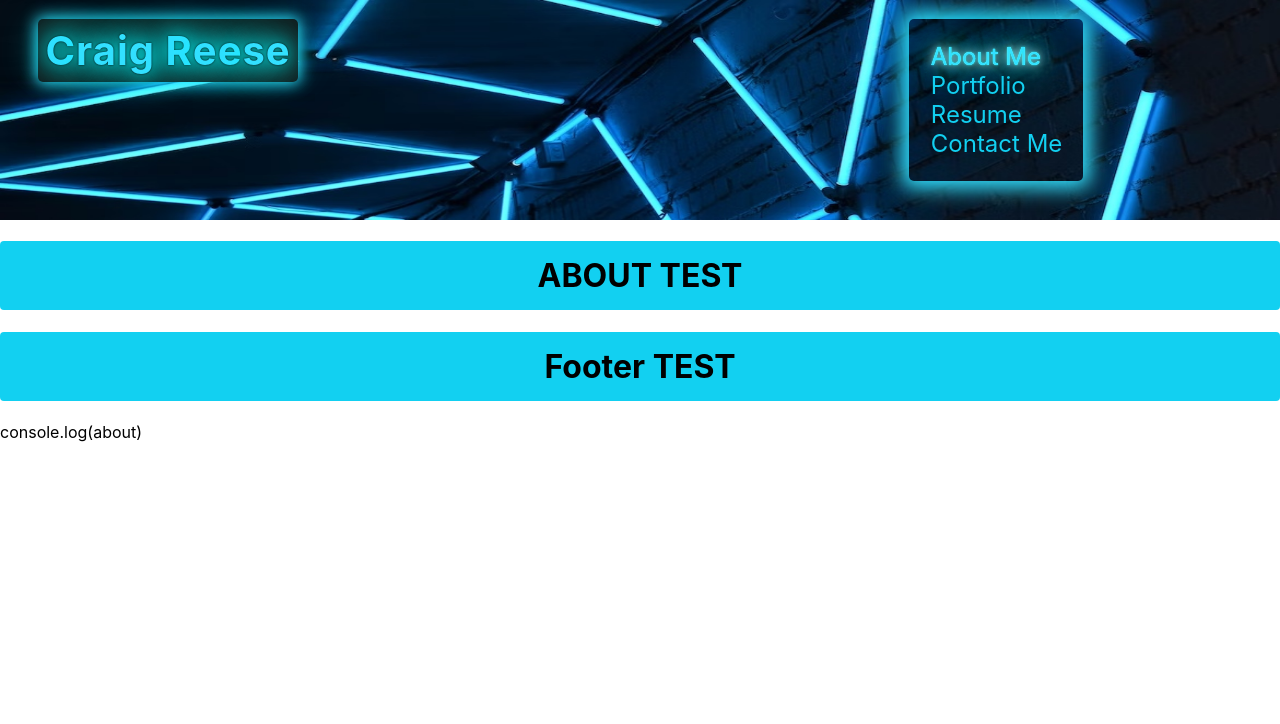
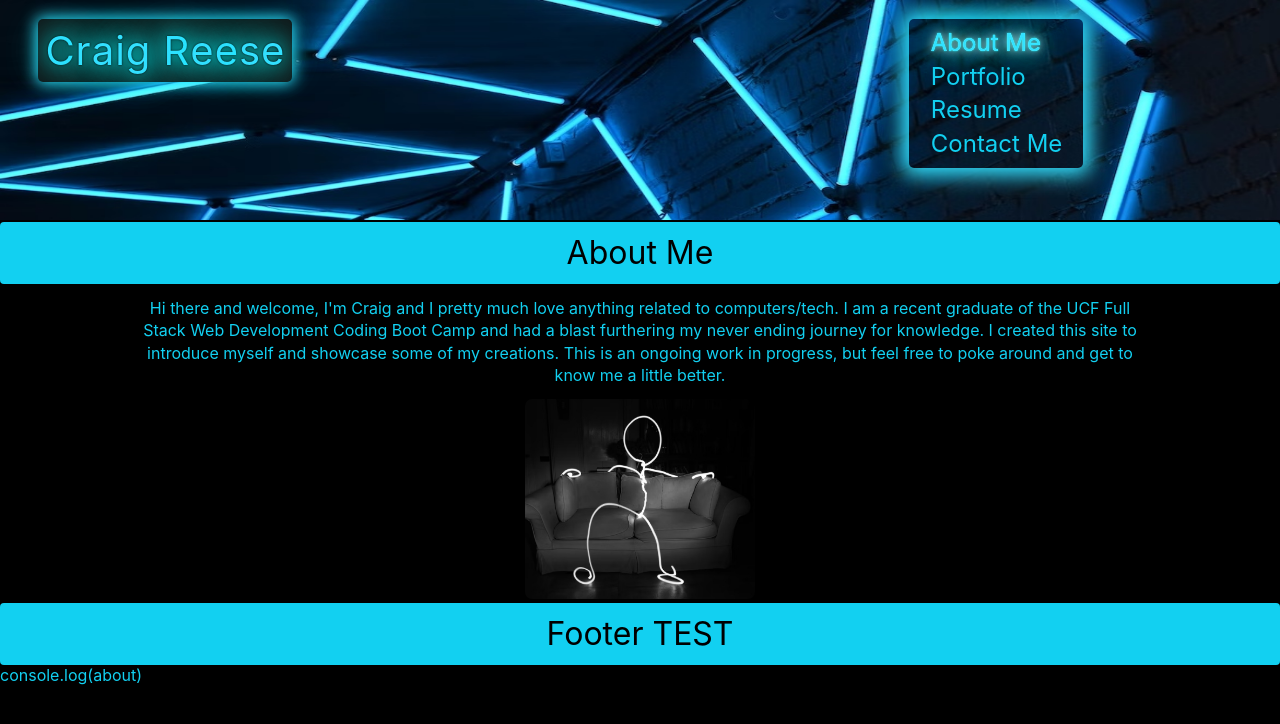
Before and after one commit to Stickkman/StickkmansReactPortfolio20, a React (Create React App) app: page / in a window 1280 px wide. Shown: the top 724 px of the page. Built offline with nearby package versions, Linux system fonts and the light colour scheme.

Commit message:
added text, avatar, and styling content to about component, updated doc title, added reset file, and modified fonts.

```diff
--- a/public/index.html
+++ b/public/index.html
@@ -24,7 +24,7 @@
       work correctly both with client-side routing and a non-root public URL.
       Learn how to configure a non-root public URL by running `npm run build`.
     -->
-    <title>React App</title>
+    <title>Stickkman | Craig Reese Portfolio</title>
   </head>
   <body>
     <noscript>You need to enable JavaScript to run this app.</noscript>
--- a/src/components/pages/About.js
+++ b/src/components/pages/About.js
@@ -1,8 +1,26 @@
 import React from 'react';
 
+import '../../style/About.css';
+import Craig from '../../assets/images/Craig.jpg'; // replace w better current pic later
+
+// ToDo:
+// - write a better paragraph in aboutText section, maybe include certs?
+// - onClick backglow, other animation method on page switch
+// - popup box of skills learned
 
 export default function About() {
     return (
-        <div><h1>ABOUT TEST</h1> </div>
+        <div className='pageWrapper'>
+            <h1>About Me</h1>
+
+            <p className='aboutText'>
+            Hi there and welcome,
+            I'm Craig and I pretty much love anything related to computers/tech.  I am a recent graduate of
+            the UCF Full Stack Web Development Coding Boot Camp and had a blast furthering my never ending journey
+            for knowledge.  I created this site to introduce myself and showcase some of my creations.
+            This is an ongoing work in progress, but feel free to poke around and get to know me a little better.
+            </p>
+            <img src={Craig} className='profilePic' alt='Craig profile picture'></img>
+        </div>
     );
 }
--- a/src/index.css
+++ b/src/index.css
@@ -1,5 +1,52 @@
+
+
+/*** The new CSS Reset - version 1.2.0 (last updated 23.7.2021) ***/
+
+/* Remove all the styles of the "User-Agent-Stylesheet", except for the 'display' property */
+*:where(:not(iframe, canvas, img, svg, video):not(svg *)) {
+  all: unset;
+  display: revert;
+}
+
+/* Preferred box-sizing value */
+*,
+*::before,
+*::after {
+  box-sizing: border-box;
+}
+
+/*
+  Remove list styles (bullets/numbers)
+  in case you use it with normalize.css
+*/
+ol, ul {
+  list-style: none;
+}
+
+/* For images to not be able to exceed their container */
+img {
+  max-width: 100%;
+}
+
+/* Removes spacing between cells in tables */
+table {
+  border-collapse: collapse;
+}
+
+/* Revert the 'white-space' property for textarea elements on Safari */
+textarea {
+  white-space: revert;
+}
+/* -------remove above if want to revert------------------ */
+
+
+
+
 body {
-  margin: 0;
+
+  background-color: black;
+  color: var(--neonblue);
+  /* margin: 0; */
   font-family: -apple-system, BlinkMacSystemFont, 'Segoe UI', 'Roboto', 'Oxygen',
     'Ubuntu', 'Cantarell', 'Fira Sans', 'Droid Sans', 'Helvetica Neue',
     sans-serif;
--- /dev/null
+++ b/src/style/About.css
@@ -0,0 +1,41 @@
+/* About Me Page Styles */
+
+/* COLOR VARIABLES */
+:root {
+    --black: #131516;
+    --neonblue: #12d0f1;
+    --brightNeonBlue: #32e0ff;
+}
+
+.pageWrapper {
+    margin-top: 2px;
+
+
+
+}
+
+.profilePic {
+    position: relative;
+    width: 230px;
+    height: 200px;
+    border-radius: 7px;
+    left: 50%;
+    transform: translateX(-50%);
+  }
+
+.aboutText {
+    margin: 0 10%;
+    padding: 1%;
+    text-align: center;
+    background-color: rgba(var(--black), 0.5);
+    line-height: 1.4rem;
+
+}
+
+h1 {
+    margin-top: 0px;
+    color: black;
+    line-height: 1;
+
+    /* height: auto; */
+}
--- a/src/style/Navbar.css
+++ b/src/style/Navbar.css
@@ -16,7 +16,7 @@
     position: absolute;
     margin-left: 71vw;
     margin-top: 1.5%;
-
+    line-height: 1.4;
     /* justify-content: flex-end; */
     list-style: none;
 
@@ -80,6 +80,7 @@ nav a {
 }
 
 nav a:hover {
+    cursor: pointer;
     /* ---------------insert hover flicker here------------------------------ */
 }
 
```
Also changed, not shown: src/assets/images/Craig.jpg (added).
